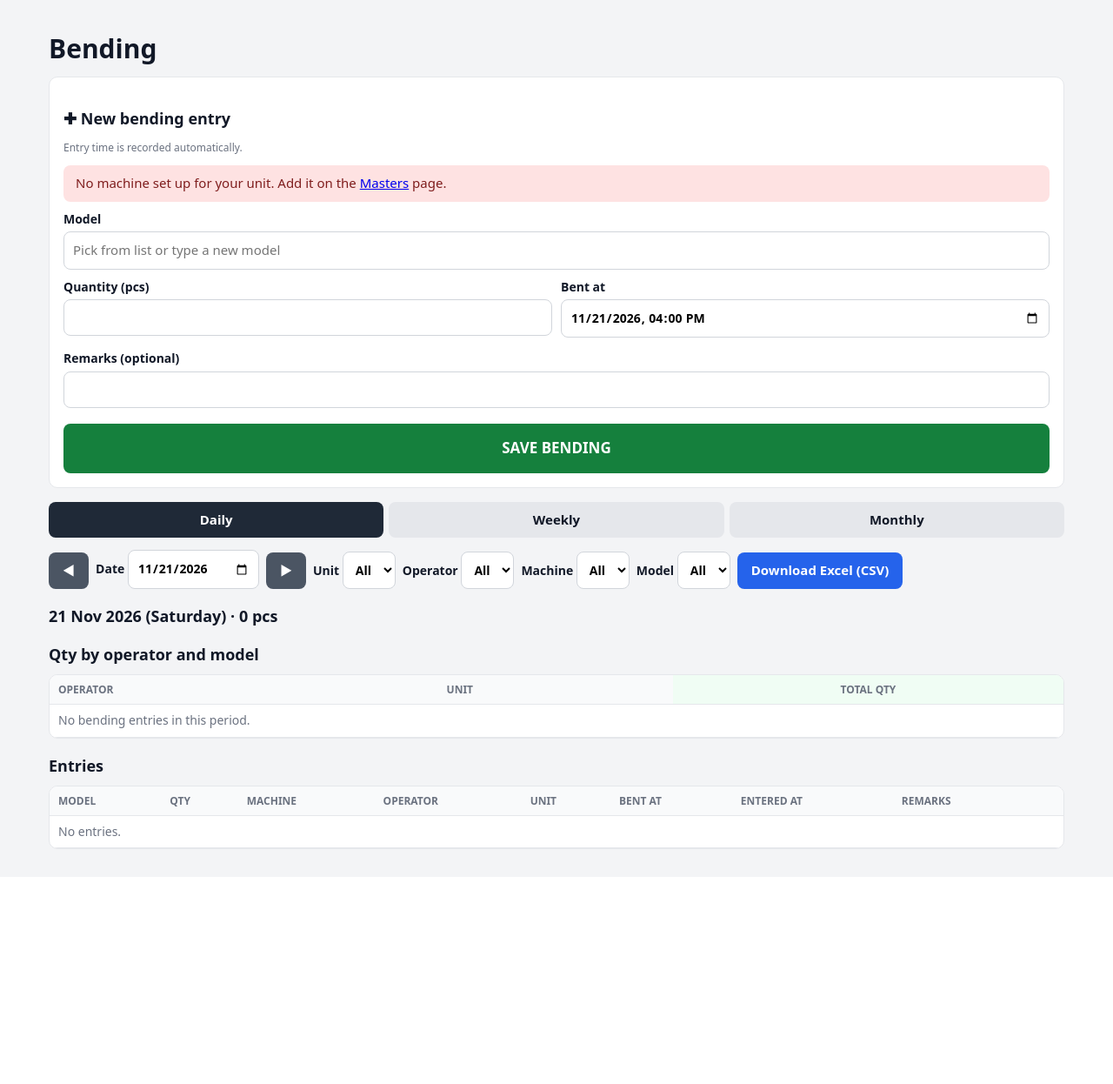
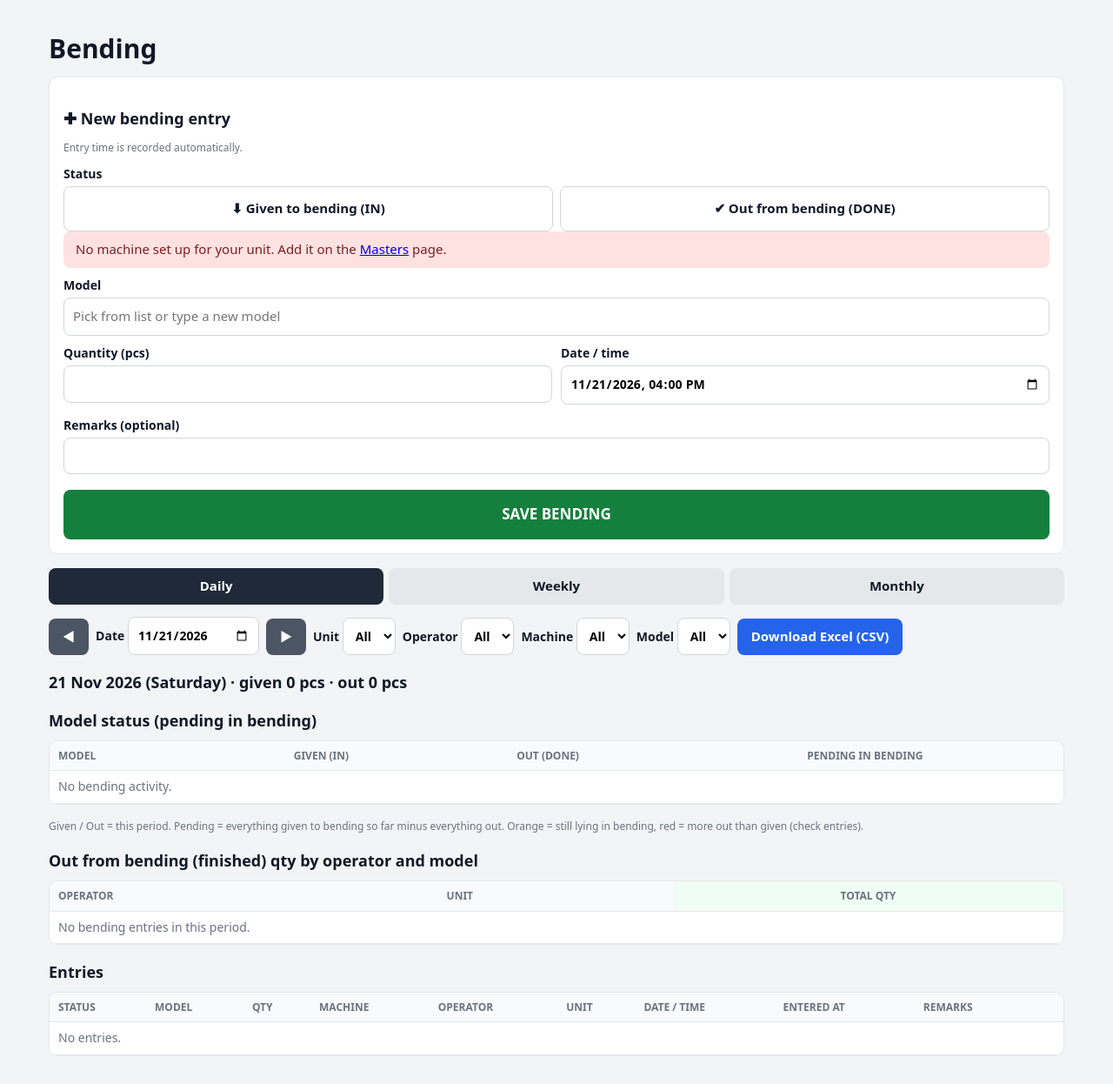
Before and after one commit to abrai2134/laserentry, a Flask app: page /bending in a window 1280 px wide. Shown: the part 46-1292 px from the top of the page at 87% size. Before the commit the page ends 1022 px from the top, so only its background shows below. Run offline with Flask 3, Linux system fonts and the light colour scheme; the visitor is signed in with stand-in values (Sample User, id 1); data comes from the database, SQL or seed files in the repository; data that the repository does not hold is empty.

Commit message:
Add bending status (given IN / out DONE), pending, and dashboard section
Bending entries carry a status. Model status table shows given and out for
the period and pending in bending now (all IN - all OUT) per unit and model.
Operator incentive table counts only OUT. Dashboard gets a bending section
with model status and per-operator given/out for the day. Old entries count
as OUT.

Co-Authored-By: Claude Opus 5.5 <noreply@anthropic.com>
Claude-Session: https://claude.ai/code/session_01EZtD6B6UwsQM78saZcyVL5

```diff
--- a/app.py
+++ b/app.py
@@ -173,6 +173,9 @@ def close_db(_exc):
 def init_db():
     db = sqlite3.connect(DB_PATH)
     db.executescript(SCHEMA)
+    # older databases: bending had no status (all old entries were finished bending = out)
+    if "status" not in [r[1] for r in db.execute("PRAGMA table_info(bending)")]:
+        db.execute("ALTER TABLE bending ADD COLUMN status TEXT NOT NULL DEFAULT 'out'")
     # older databases: bending had no machine
     if "machine_id" not in [r[1] for r in db.execute("PRAGMA table_info(bending)")]:
         db.execute("ALTER TABLE bending ADD COLUMN machine_id INTEGER REFERENCES machines(id)")
@@ -1047,6 +1050,24 @@ def bending_query(args, me, start, end):
     return where, params
 
 
+BEND_STATUS = {"in": "Given to bending", "out": "Out from bending"}
+
+
+def bending_status(unit_id=None, start=None, end=None):
+    """Per unit + model: qty given (IN) and out (OUT) in the period, and pending in bending now (all IN - all OUT)."""
+    db = get_db()
+    where, params = ("WHERE b.unit_id=?", [unit_id]) if unit_id else ("", [])
+    s_, e_ = (start.isoformat(), end.isoformat()) if start else ("", "")
+    rows = db.execute(
+        "SELECT b.unit_id, un.name AS unit_name, b.model, "
+        "SUM(CASE WHEN b.status='in' THEN b.qty ELSE 0 END) - SUM(CASE WHEN b.status='out' THEN b.qty ELSE 0 END) AS pending, "
+        "SUM(CASE WHEN b.status='in' AND substr(b.done_at,1,10) BETWEEN ? AND ? THEN b.qty ELSE 0 END) AS given, "
+        "SUM(CASE WHEN b.status='out' AND substr(b.done_at,1,10) BETWEEN ? AND ? THEN b.qty ELSE 0 END) AS done "
+        f"FROM bending b LEFT JOIN units un ON un.id=b.unit_id {where} GROUP BY b.unit_id, b.model "
+        "ORDER BY un.name, b.model", [s_, e_, s_, e_] + params).fetchall()
+    return [dict(r) for r in rows if r["pending"] or r["given"] or r["done"]]
+
+
 def bending_data(args, me):
     period = args.get("period") if args.get("period") in ("day", "week", "month") else "day"
     try:
@@ -1060,9 +1081,10 @@ def bending_data(args, me):
                       "FROM bending b JOIN users us ON us.id=b.user_id LEFT JOIN units un ON un.id=b.unit_id "
                       "LEFT JOIN machines m ON m.id=b.machine_id "
                       f"WHERE {where} ORDER BY b.done_at DESC, b.id DESC", params).fetchall()
-    models = sorted({r["model"] for r in rows})
+    out_rows = [r for r in rows if r["status"] == "out"]       # incentive counts finished bending only
+    models = sorted({r["model"] for r in out_rows})
     ops = {}
-    for r in rows:
+    for r in out_rows:
         o = ops.setdefault(r["user_id"], {"operator": r["operator"], "unit": r["unit_name"] or "",
                                           "cells": {}, "qty": 0, "entries": 0})
         o["cells"][r["model"]] = o["cells"].get(r["model"], 0) + r["qty"]
@@ -1070,7 +1092,14 @@ def bending_data(args, me):
         o["entries"] += 1
     operators = sorted(ops.values(), key=lambda o: -o["qty"])
     totals = {m: sum(o["cells"].get(m, 0) for o in operators) for m in models}
+    unit_scope = (me["unit_id"] if me["role"] != "admin" and me["unit_id"] else
+                  (int(args["unit"]) if me["role"] == "admin" and args.get("unit") else None))
+    status_rows = bending_status(unit_scope, start, end)
+    if args.get("model"):
+        status_rows = [r for r in status_rows if r["model"] == args["model"]]
     return dict(period=period, date=day.isoformat(), label=label, start=start, end=end,
+                status_rows=status_rows,
+                given_total=sum(r["qty"] for r in rows if r["status"] == "in"),
                 prev_day=prev_day.isoformat(), next_day=next_day.isoformat(), rows=rows,
                 models=models, operators=operators, totals=totals,
                 grand=sum(o["qty"] for o in operators))
@@ -1100,8 +1129,11 @@ def bending():
         except ValueError:
             qty = 0
         done = parse_dt(f.get("done_at") or "") or now()
+        status = f.get("status")
         machine = next((m for m in machines_for(me) if str(m["id"]) == f.get("machine_id")), None)
-        if not machine:
+        if status not in BEND_STATUS:
+            flash("Choose status: Given to bending or Out from bending.", "error")
+        elif not machine:
             flash("Select the machine.", "error")
         elif not clean_code(model):
             flash("Enter the model.", "error")
@@ -1111,21 +1143,25 @@ def bending():
             flash("Bending time cannot be in the future.", "error")
         else:
             db.execute("BEGIN IMMEDIATE")      # stop double saves from a double tap
-            dup = db.execute("SELECT 1 FROM bending WHERE user_id=? AND machine_id=? AND model=? AND qty=? "
+            dup = db.execute("SELECT 1 FROM bending WHERE user_id=? AND machine_id=? AND model=? AND qty=? AND status=? "
                              "AND (julianday(?)-julianday(entered_at))*86400 < 20",
-                             (me["id"], machine["id"], model, qty, now_str())).fetchone()
+                             (me["id"], machine["id"], model, qty, status, now_str())).fetchone()
             if dup:
                 db.rollback()
                 flash(f"{model} x {qty} was just saved. Not saved again.", "error")
             else:
                 is_new = remember("bend_models", model, me["id"])
-                db.execute("INSERT INTO bending(user_id, unit_id, machine_id, model, qty, remarks, done_at, entered_at) "
-                           "VALUES (?,?,?,?,?,?,?,?)",
-                           (me["id"], machine["unit_id"], machine["id"], model, qty, f.get("remarks", "").strip(),
-                            done.strftime(TS_FMT), now_str()))
+                db.execute("INSERT INTO bending(user_id, unit_id, machine_id, model, qty, status, remarks, done_at, "
+                           "entered_at) VALUES (?,?,?,?,?,?,?,?,?)",
+                           (me["id"], machine["unit_id"], machine["id"], model, qty, status,
+                            f.get("remarks", "").strip(), done.strftime(TS_FMT), now_str()))
                 db.commit()
                 session["bend_machine"] = machine["id"]          # pre-select it next time
-                flash(f"Saved bending: {model} x {qty} pcs on {machine['name']}." + (" New model added to the list." if is_new else ""), "ok")
+                pend = sum(r["pending"] for r in bending_status(machine["unit_id"]) if r["model"] == model)
+                flash(f"Saved: {BEND_STATUS[status]} - {model} x {qty} pcs on {machine['name']}. "
+                      f"Pending in bending for {model}: {pend} pcs.", "ok")
+                if is_new:
+                    flash(f"New model {model} added to the list.", "ok")
         return redirect(url_for("bending"))
 
     data = bending_data(request.args, me)
@@ -1148,16 +1184,22 @@ def bending_csv():
     w = csv.writer(out)
     w.writerow([f"Bending summary - {b['label']}"])
     w.writerow([])
+    w.writerow(["Out from bending (finished) qty"])
     w.writerow(["Operator", "Unit"] + b["models"] + ["Total qty"])
     for o in b["operators"]:
         w.writerow([o["operator"], o["unit"]] + [o["cells"].get(m, 0) for m in b["models"]] + [o["qty"]])
     w.writerow(["TOTAL", ""] + [b["totals"][m] for m in b["models"]] + [b["grand"]])
     w.writerow([])
     w.writerow(["All entries"])
-    w.writerow(["Bent at", "Entered at", "Operator", "Unit", "Machine", "Model", "Qty", "Remarks"])
+    w.writerow(["Date/time", "Entered at", "Status", "Operator", "Unit", "Machine", "Model", "Qty", "Remarks"])
     for r in b["rows"]:
-        w.writerow([r["done_at"], r["entered_at"], r["operator"], r["unit_name"] or "", r["machine_name"] or "",
-                    r["model"], r["qty"], r["remarks"] or ""])
+        w.writerow([r["done_at"], r["entered_at"], BEND_STATUS.get(r["status"], r["status"]), r["operator"],
+                    r["unit_name"] or "", r["machine_name"] or "", r["model"], r["qty"], r["remarks"] or ""])
+    w.writerow([])
+    w.writerow(["Model status"])
+    w.writerow(["Unit", "Model", "Given to bending (period)", "Out from bending (period)", "Pending in bending now"])
+    for r in b["status_rows"]:
+        w.writerow([r["unit_name"] or "", r["model"], r["given"], r["done"], r["pending"]])
     name = f"bending_{b['period']}_{b['start'].isoformat()}.csv"
     return Response("\ufeff" + out.getvalue(), mimetype="text/csv",
                     headers={"Content-Disposition": f"attachment; filename={name}"})
@@ -1325,6 +1367,14 @@ def dashboard():
         "JOIN users us ON us.id=e.user_id WHERE e.mode='manual' AND substr(e.cut_start,1,10)=? "
         "AND (julianday(e.entered_at)-julianday(e.cut_end))*1440 > 60 "
         "ORDER BY e.entered_at DESC", (day,)).fetchall()
+    dday = datetime.strptime(day, "%Y-%m-%d").date()
+    bend_rows = bending_status(None, dday, dday)
+    bend_ops = db.execute(
+        "SELECT us.full_name, un.name AS unit_name, "
+        "SUM(CASE WHEN b.status='in' THEN b.qty ELSE 0 END) AS given, "
+        "SUM(CASE WHEN b.status='out' THEN b.qty ELSE 0 END) AS done FROM bending b "
+        "JOIN users us ON us.id=b.user_id LEFT JOIN units un ON un.id=b.unit_id "
+        "WHERE substr(b.done_at,1,10)=? GROUP BY b.user_id ORDER BY done DESC", (day,)).fetchall()
     doubles = db.execute(
         "SELECT a.id AS id1, b.id AS id2, a.sheet_code, a.cut_start AS start1, b.cut_start AS start2, "
         "a.entered_at AS ent1, b.entered_at AS ent2, m.name AS machine_name, un.name AS unit_name, "
@@ -1334,6 +1384,7 @@ def dashboard():
         "JOIN machines m ON m.id=a.machine_id JOIN units un ON un.id=a.unit_id JOIN users us ON us.id=a.user_id "
         "WHERE substr(a.cut_start,1,10)=? ORDER BY a.cut_start", (day,)).fetchall()
     return render_template("dashboard.html", day=day, by_machine=by_machine, doubles=doubles,
+                           bend_rows=bend_rows, bend_ops=bend_ops,
                            stock_rows=stock_balances(), low=LOW_STOCK,
                            by_operator=by_operator, running=running, late=late,
                            now_ts=now_str())
--- a/static/style.css
+++ b/static/style.css
@@ -68,3 +68,7 @@ table.stock td.num, table.stock th.num { text-align:center; }
 .stockline.ok { background:#dcfce7; color:#14532d; } .stockline.low { background:#fef3c7; color:#92400e; } .stockline.neg { background:#fee2e2; color:#7f1d1d; }
 .grid2.tight { gap:0 10px; grid-template-columns:repeat(auto-fit,minmax(140px,1fr)); }
 .btn.bend { background:#7c3aed; }
+.statuspick { display:grid; grid-template-columns:1fr 1fr; gap:8px; }
+.statuspick .chip span { display:block; padding:14px 10px; font-size:15px; }
+.st-in input:checked + span { background:#1d4ed8; border-color:#1d4ed8; color:#fff; }
+.st-out input:checked + span { background:var(--go); border-color:var(--go); color:#fff; }
--- /dev/null
+++ b/templates/_bend_status.html
@@ -0,0 +1,11 @@
+{# needs: bend_rows #}
+{% set multi = (bend_rows|map(attribute='unit_id')|unique|list|length) > 1 %}
+<div class="tablewrap"><table class="stock">
+  <thead><tr>{% if multi %}<th>Unit</th>{% endif %}<th>Model</th><th class="num">Given (IN)</th><th class="num">Out (DONE)</th><th class="num">Pending in bending</th></tr></thead>
+  <tbody>{% for r in bend_rows %}
+    <tr>{% if multi %}<td>{{ r.unit_name or '' }}</td>{% endif %}<td><b>{{ r.model }}</b></td>
+      <td class="num">{{ r.given or '-' }}</td><td class="num">{{ r.done or '-' }}</td>
+      <td class="num"><span class="bal {{ 'neg' if r.pending < 0 else ('low' if r.pending > 0 else 'ok') }}">{{ r.pending }}</span></td></tr>
+  {% else %}<tr><td colspan="5" class="muted">No bending activity.</td></tr>{% endfor %}</tbody>
+</table></div>
+<p class="muted small">Given / Out = this period. Pending = everything given to bending so far minus everything out. Orange = still lying in bending, red = more out than given (check entries).</p>
--- a/templates/bending.html
+++ b/templates/bending.html
@@ -8,6 +8,11 @@
 <form class="card" method="post" id="bf">{{ csrf() }}
   <h2>✚ New bending entry</h2>
   <p class="muted small">Entry time is recorded automatically.</p>
+  <label>Status</label>
+  <div class="statuspick">
+    <label class="chip st-in"><input type="radio" name="status" value="in" required><span>⬇ Given to bending (IN)</span></label>
+    <label class="chip st-out"><input type="radio" name="status" value="out" required><span>✔ Out from bending (DONE)</span></label>
+  </div>
   {% if machines %}
   <label>Machine
     <select name="machine_id" required>
@@ -25,7 +30,7 @@
   <div class="small" id="modelHint"></div>
   <div class="grid2 tight">
     <label>Quantity (pcs) <input name="qty" type="number" min="1" inputmode="numeric" required></label>
-    <label>Bent at <input type="datetime-local" name="done_at" value="{{ now_local }}" max="{{ now_local }}"></label>
+    <label>Date / time <input type="datetime-local" name="done_at" value="{{ now_local }}" max="{{ now_local }}"></label>
   </div>
   <label>Remarks (optional) <input name="remarks"></label>
   <button class="btn big start">SAVE BENDING</button>
@@ -50,8 +55,12 @@
   <a class="btn" href="{{ url_for('bending_csv', period=b.period, date=b.date, **q) }}">Download Excel (CSV)</a>
 </form>
 
-<h2>{{ b.label }} · {{ b.grand }} pcs</h2>
-<h2>Qty by operator and model</h2>
+<h2>{{ b.label }} · given {{ b.given_total }} pcs · out {{ b.grand }} pcs</h2>
+
+<h2>Model status (pending in bending)</h2>
+{% set bend_rows = b.status_rows %}{% include '_bend_status.html' with context %}
+
+<h2>Out from bending (finished) qty by operator and model</h2>
 <div class="tablewrap"><table class="pivot">
   <thead><tr><th>Operator</th>{% if admin %}<th>Unit</th>{% endif %}{% for m in b.models %}<th class="num">{{ m }}</th>{% endfor %}<th class="num tot">Total qty</th></tr></thead>
   <tbody>{% for o in b.operators %}
@@ -64,13 +73,13 @@
 
 <h2>Entries</h2>
 <div class="tablewrap"><table>
-  <thead><tr><th>Model</th><th class="num">Qty</th><th>Machine</th>{% if admin %}<th>Operator</th><th>Unit</th>{% endif %}<th>Bent at</th><th>Entered at</th><th>Remarks</th><th></th></tr></thead>
+  <thead><tr><th>Status</th><th>Model</th><th class="num">Qty</th><th>Machine</th>{% if admin %}<th>Operator</th><th>Unit</th>{% endif %}<th>Date / time</th><th>Entered at</th><th>Remarks</th><th></th></tr></thead>
   <tbody>{% for r in b.rows %}
-    <tr><td><b>{{ r.model }}</b></td><td class="num">{{ r.qty }}</td><td>{{ r.machine_name or '-' }}</td>{% if admin %}<td>{{ r.operator }}</td><td>{{ r.unit_name or '' }}</td>{% endif %}
+    <tr><td>{% if r.status == 'in' %}<span class="tag run">given IN</span>{% else %}<span class="tag ok">out DONE</span>{% endif %}</td><td><b>{{ r.model }}</b></td><td class="num">{{ r.qty }}</td><td>{{ r.machine_name or '-' }}</td>{% if admin %}<td>{{ r.operator }}</td><td>{{ r.unit_name or '' }}</td>{% endif %}
       <td>{{ r.done_at|dt }}</td><td>{{ r.entered_at|dt }}</td><td style="white-space:normal">{{ r.remarks or '' }}</td>
       <td>{% if admin or (r.user_id == me.id and r.entered_at[:10] == today) %}
         <form method="post" class="inline" onsubmit="return confirm('Delete {{ r.model }} x {{ r.qty }}?')">{{ csrf() }}<input type="hidden" name="action" value="delete"><input type="hidden" name="id" value="{{ r.id }}"><button class="link danger">delete</button></form>{% endif %}</td></tr>
-  {% else %}<tr><td colspan="9" class="muted">No entries.</td></tr>{% endfor %}</tbody>
+  {% else %}<tr><td colspan="10" class="muted">No entries.</td></tr>{% endfor %}</tbody>
 </table></div>
 
 <script>
```
Also changed, not shown: templates/dashboard.html (+8 -0 lines), README.md.
